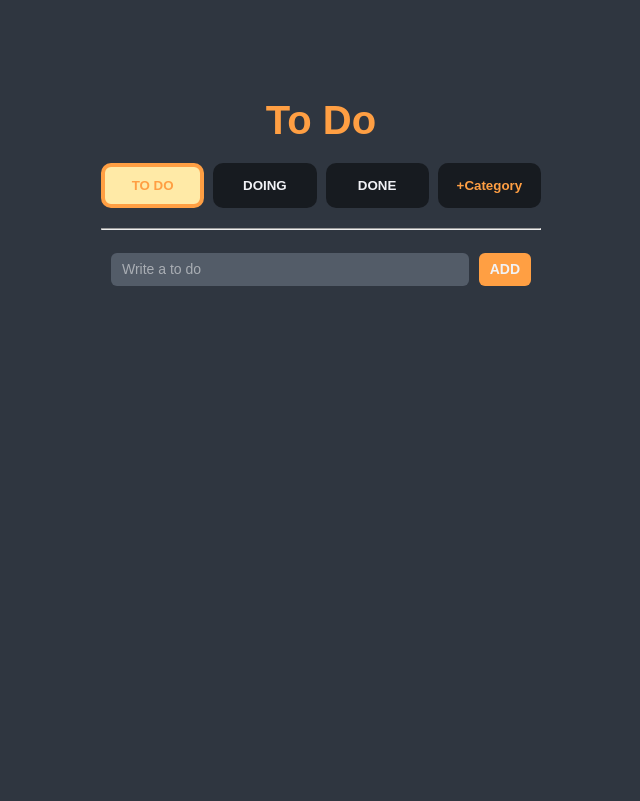
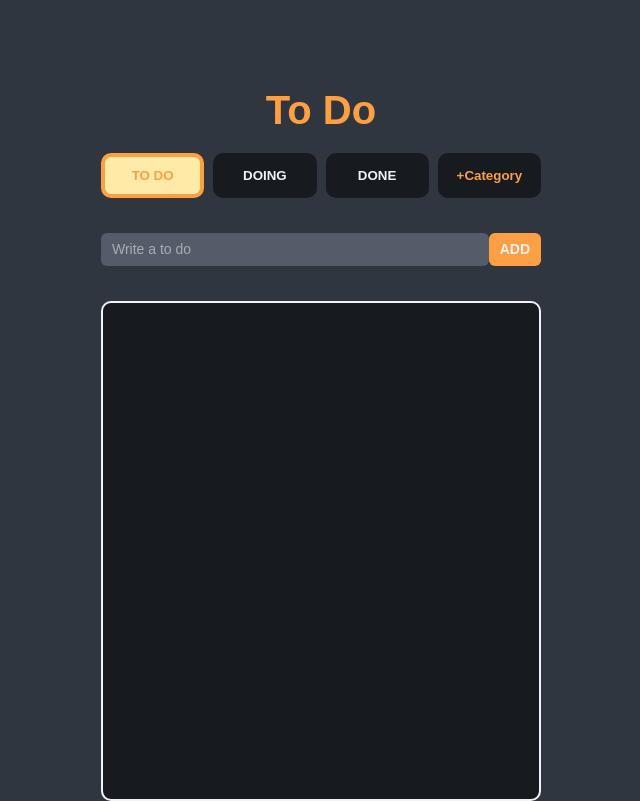
Before and after one commit to mijinB/recoil_todo_list, a React (Create React App) app: page / in a window 1280 px wide. Shown: the whole page, without its empty margins (319-959 px from the left). Built offline with nearby package versions, Linux system fonts and the light colour scheme.

Commit message:
toDoList 보여주는 box UI style(scroll)

```diff
--- a/src/App.tsx
+++ b/src/App.tsx
@@ -61,6 +61,9 @@ a {
     text-decoration: none;
     color: inherit;
 }
+li {
+  list-style: none;
+}
 `;
 
 function App() {
--- a/src/components/CreateToDo.tsx
+++ b/src/components/CreateToDo.tsx
@@ -7,12 +7,12 @@ import { styled } from "styled-components";
 const ToDoForm = styled.form`
     display: flex;
     align-items: center;
+    margin: 35px 0px;
 `;
 
 const ToDoInput = styled.input`
     width: 100%;
     padding: 6px 11px;
-    margin: 15px 10px;
     border: none;
     border-radius: 6px;
     background-color: ${(props) => props.theme.secondBoxColor};
@@ -28,7 +28,6 @@ const ToDoInput = styled.input`
 const AddButton = styled.button`
     height: 33px;
     padding: 4px 11px;
-    margin-right: 10px;
     border: none;
     border-radius: 6px;
     background-color: ${(props) => props.theme.accentTextColor};
--- a/src/components/ToDo.tsx
+++ b/src/components/ToDo.tsx
@@ -43,6 +43,7 @@ function ToDo({ id, text, category }: IToDo) {
                     )
             )}
             <button onClick={onDelete}>✖</button>
+            <hr />
         </li>
     );
 }
--- a/src/components/ToDoList.tsx
+++ b/src/components/ToDoList.tsx
@@ -14,7 +14,7 @@ const Container = styled.div`
 const Header = styled.header`
     display: flex;
     justify-content: center;
-    margin: 100px 0 23px;
+    margin: 90px 0 23px;
 `;
 
 const Title = styled.h1`
@@ -30,6 +30,15 @@ const CategoryWrapper = styled.div`
     margin-bottom: 20px;
 `;
 
+const ToDoWrapper = styled.div`
+    height: 500px;
+    padding: 20px;
+    border: 2px solid ${(props) => props.theme.textColor};
+    border-radius: 10px;
+    background-color: ${(props) => props.theme.boxColor};
+    overflow-y: scroll;
+`;
+
 function ToDoList() {
     const toDos = useRecoilValue(toDoSelector);
 
@@ -41,11 +50,12 @@ function ToDoList() {
             <CategoryWrapper>
                 <SelectCategory />
             </CategoryWrapper>
-            <hr />
             <CreateToDo />
-            {toDos?.map((toDo) => (
-                <ToDo key={toDo.id} {...toDo} />
-            ))}
+            <ToDoWrapper>
+                {toDos?.map((toDo) => (
+                    <ToDo key={toDo.id} {...toDo} />
+                ))}
+            </ToDoWrapper>
         </Container>
     );
 }
```
